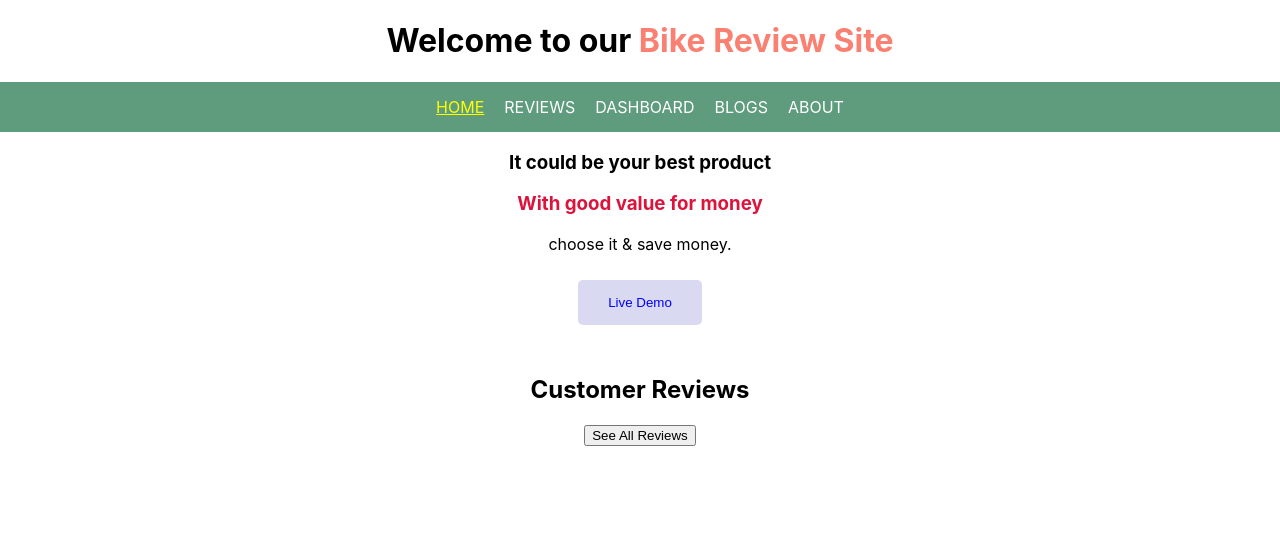
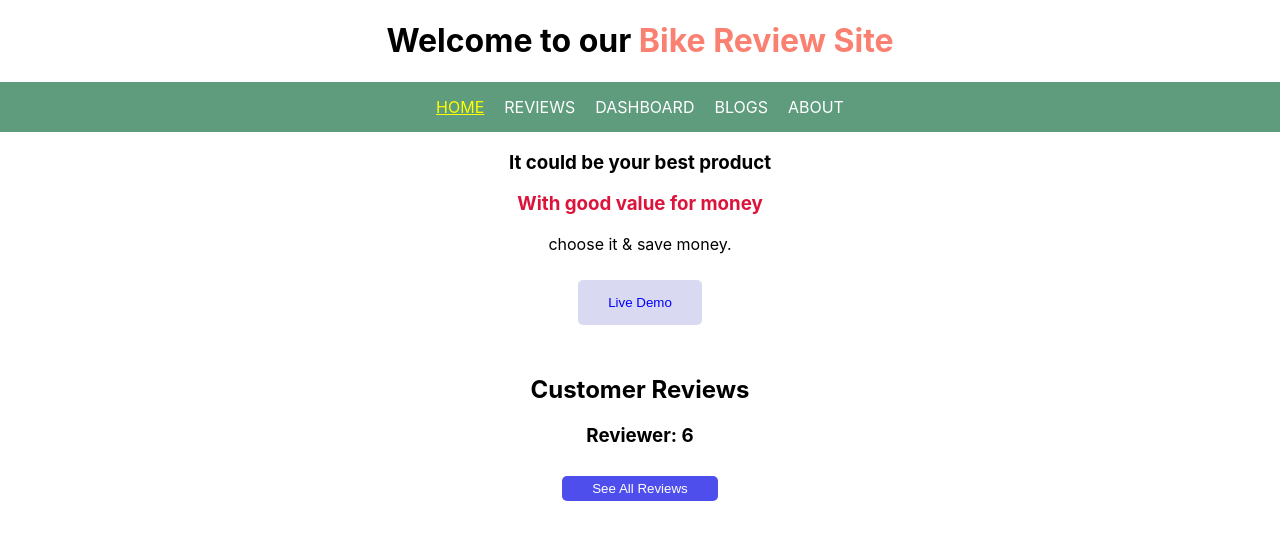
Before and after one commit to Md-Tur/bike-review, a React (Create React App) app: page / in a window 1280 px wide. Shown: the top 540 px of the page. Built offline with nearby package versions, Linux system fonts and the light colour scheme.

Commit message:
hooks working & review button style added

```diff
--- a/src/components/HOME/HOME.css
+++ b/src/components/HOME/HOME.css
@@ -10,3 +10,12 @@
     color: blue;
     background-color: rgba(204, 204, 238, 0.747);
 }
+
+.review-details-btn {
+    border: none;
+    border-radius: 5px;
+    color: white;
+    background-color: rgba(75, 75, 236, 0.979);
+    margin: 10px;
+    padding: 5px 30px;
+}
--- a/src/components/HOME/HOME.js
+++ b/src/components/HOME/HOME.js
@@ -1,7 +1,10 @@
 import React from 'react';
+import useData from '../../hooks/useData';
 import './Home.css';
 
 const Home = () => {
+    const [user] = useData();
+
     return (
         <div>
             <div>
@@ -18,7 +21,8 @@ const Home = () => {
 
             <div>
                 <h2>Customer Reviews</h2>
-                <button className='review-details'>See All Reviews</button>
+                <h3>Reviewer: {user.length}</h3>
+                <button className='review-details-btn'>See All Reviews</button>
             </div>
         </div>
     );
--- a/src/components/REVIEWS/REVIEWS.js
+++ b/src/components/REVIEWS/REVIEWS.js
@@ -1,10 +1,12 @@
 import React from 'react';
+import useData from '../../hooks/useData';
 
 const REVIEWS = () => {
+    const [user] = useData();
 
     return (
         <div>
-            <h1>it's about review.</h1>
+            <h1>Reviews: {user.length}</h1>
         </div>
     );
 };
--- a/src/components/hooks/userData.js
+++ b/src/hooks/useData.js
@@ -1,10 +1,12 @@
-import { useEffect, useState } from "react"
+import { useEffect, useState } from "react";
 
-const userReview = () => {
+const useData = () => {
     const [user, setUser] = useState([]);
     useEffect(() => {
         fetch('userdb.json')
             .then(res => res.json())
             .then(data => setUser(data));
     }, [])
+    return [user, setUser];
 }
+export default useData;
```
